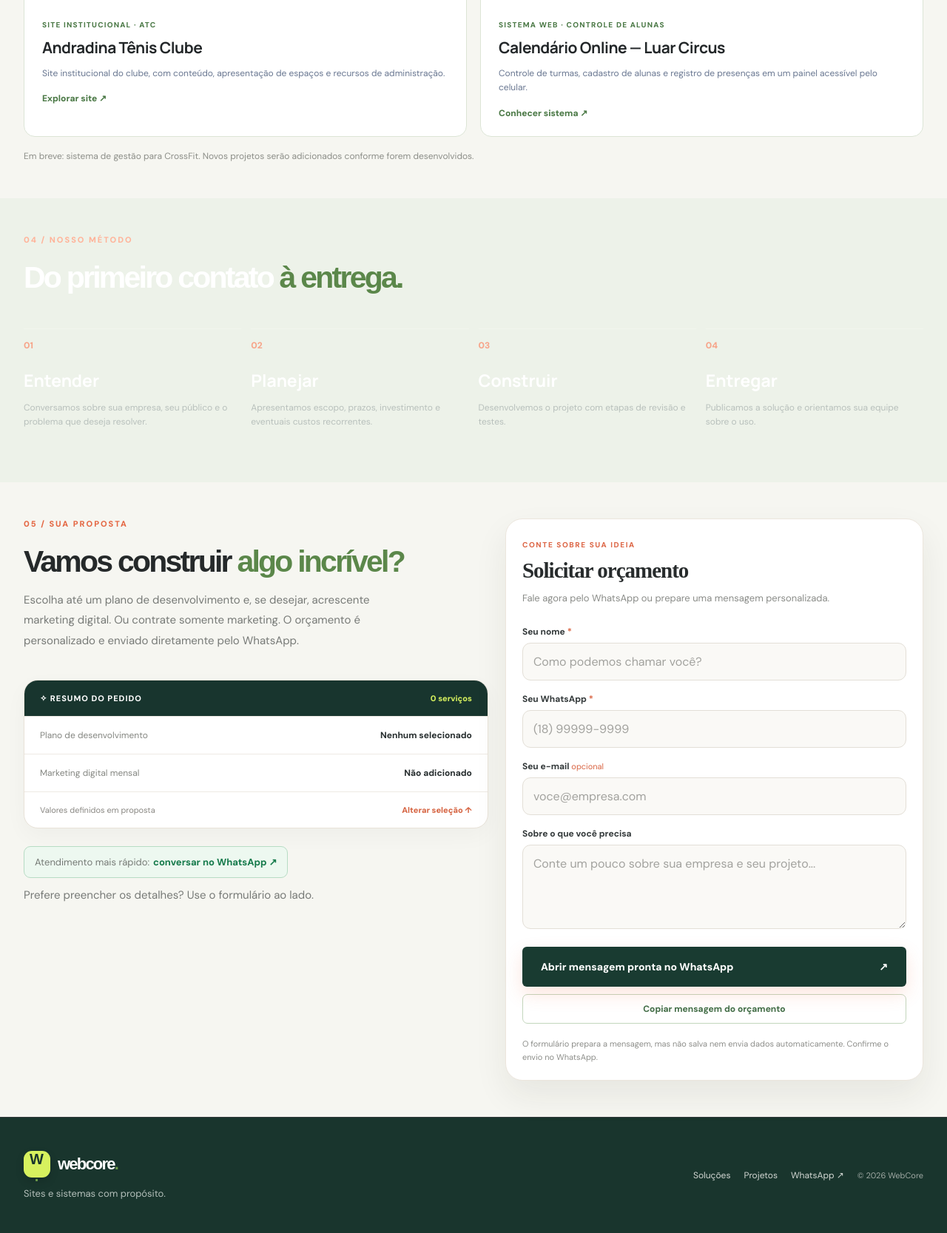
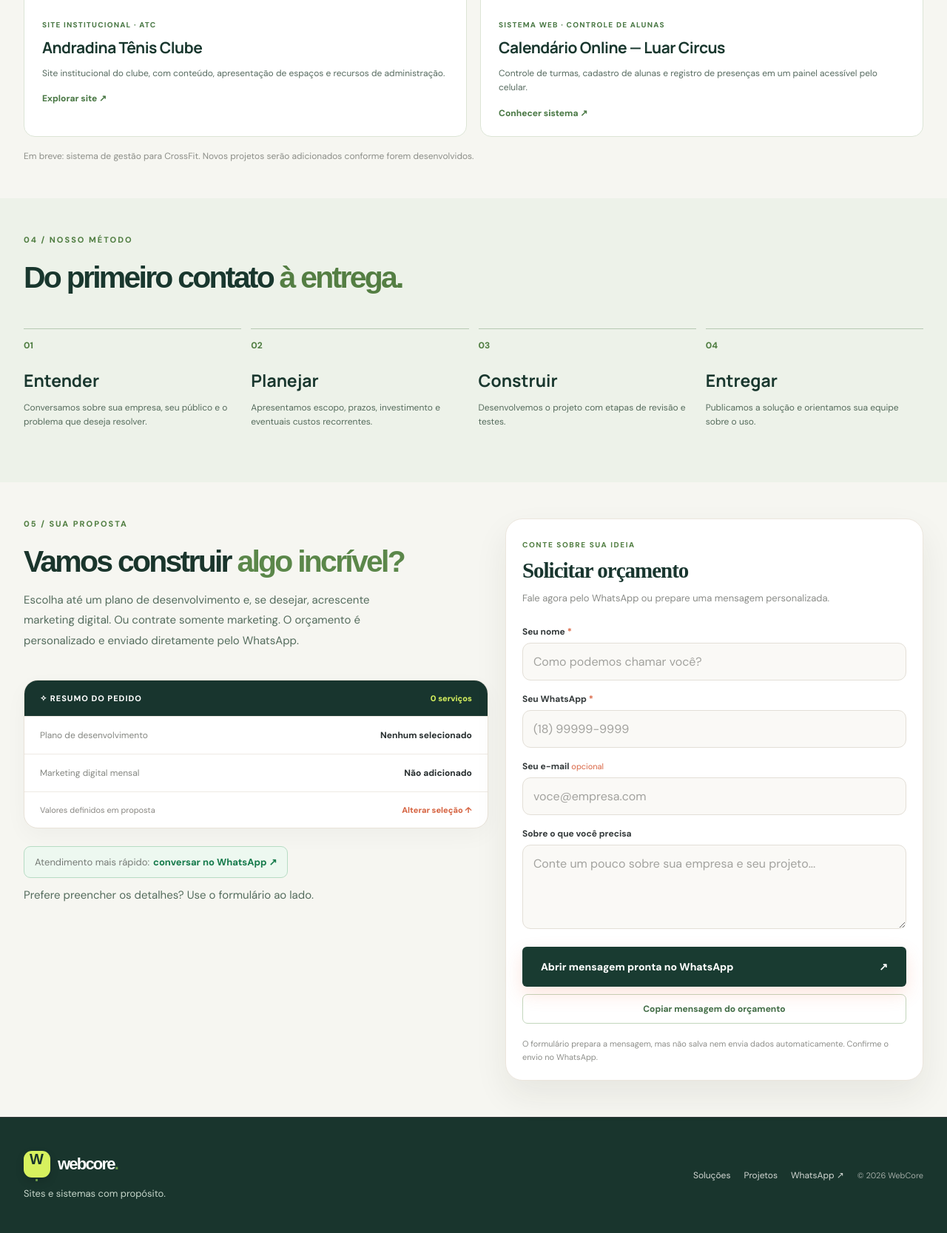
Before and after one commit to JoaoGabrii/web_core, a FastAPI app: page / in a window 1280 px wide. Shown: the part 2848-4515 px from the top of the page at 74% size. Run offline with FastAPI, Linux system fonts and the light colour scheme.

Commit message:
Corrigir contraste e legibilidade das seções claras do Visual 1

```diff
--- a/static/style.css
+++ b/static/style.css
@@ -667,3 +667,29 @@ body:not(.visual-two) .marketing-offer{padding:22px}
 .visual-two .quote-preview{background:#edf3e9}
 @media(max-width:850px){body:not(.visual-two) .hero-layout{min-height:0;padding:35px 0}body:not(.visual-two) .hero-art{min-height:330px}}
 @media(max-width:600px){body:not(.visual-two) .section{padding:42px 0}body:not(.visual-two) .hero h1{font-size:clamp(39px,10vw,51px)}body:not(.visual-two) .hero-art{min-height:290px}.cart-preview-head{display:block}.cart-preview-head span{display:block;margin-top:3px}.quote-preview{max-height:220px}}
+
+
+/* Visual 1 light-section contrast corrections; visual 2 unchanged */
+body:not(.visual-two) .process-section{background:#edf2e9;color:#19372e}
+body:not(.visual-two) .process-section h2,
+body:not(.visual-two) .process-section .steps h3{color:#19372e}
+body:not(.visual-two) .process-section h2 span{color:#547e43}
+body:not(.visual-two) .process-section .kicker,
+body:not(.visual-two) .process-section .steps>div>span{color:#507e42}
+body:not(.visual-two) .process-section .steps p{color:#566c5d}
+body:not(.visual-two) .process-section .steps>div{border-color:#b6c9b3}
+body:not(.visual-two) .quote-section h2,
+body:not(.visual-two) .portfolio-section h2,
+body:not(.visual-two) .plans-section h2{color:#1a352c}
+body:not(.visual-two) .quote-section .kicker,
+body:not(.visual-two) .portfolio-section .kicker,
+body:not(.visual-two) .plans-section .kicker{color:#527f43}
+body:not(.visual-two) .quote-intro>p,
+body:not(.visual-two) .section-heading>p{color:#546c5d}
+body:not(.visual-two) .quote-form .form-title h3{color:#18352e}
+body:not(.visual-two) .quote-form .form-title>span{color:#527f43}
+body:not(.visual-two) .plan-card:not(.plan-featured) h3,
+body:not(.visual-two) .project-content h3{color:#19372e}
+body:not(.visual-two) .plan-card:not(.plan-featured) p,
+body:not(.visual-two) .project-content p{color:#576b60}
+body:not(.visual-two) .footer p{color:#c7d7cb}
```
